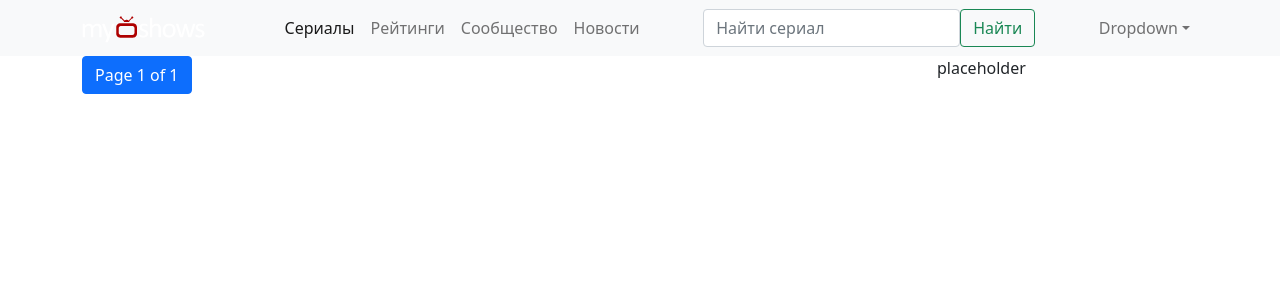
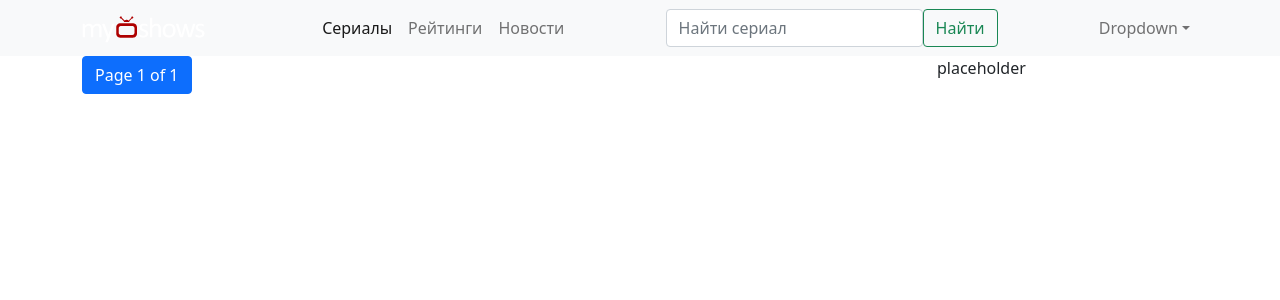
Before and after one commit to antonkoatl/myshows, a Django app: page /myshows/all/ in a window 1280 px wide. Shown: the top 300 px of the page. Run offline with Django 3.2, Linux system fonts and the light colour scheme; data that the repository does not hold is empty; some libraries are stand-ins or nearby versions.

Commit message:
removed link

```diff
--- a/myshows/templates/header.html
+++ b/myshows/templates/header.html
@@ -11,7 +11,6 @@
                 <ul class="navbar-nav me-auto mb-2 mb-lg-0">
                     <li class="nav-item"><a class="nav-link active" href="{% url 'all' %}">Сериалы</a></li>
                     <li class="nav-item"><a class="nav-link" href="/ratings/">Рейтинги</a></li>
-                    <li class="nav-item"><a class="nav-link" href="/community/">Сообщество</a></li>
                     <li class="nav-item"><a class="nav-link" href="/news/">Новости</a></li>
                 </ul>
             </div>
```
